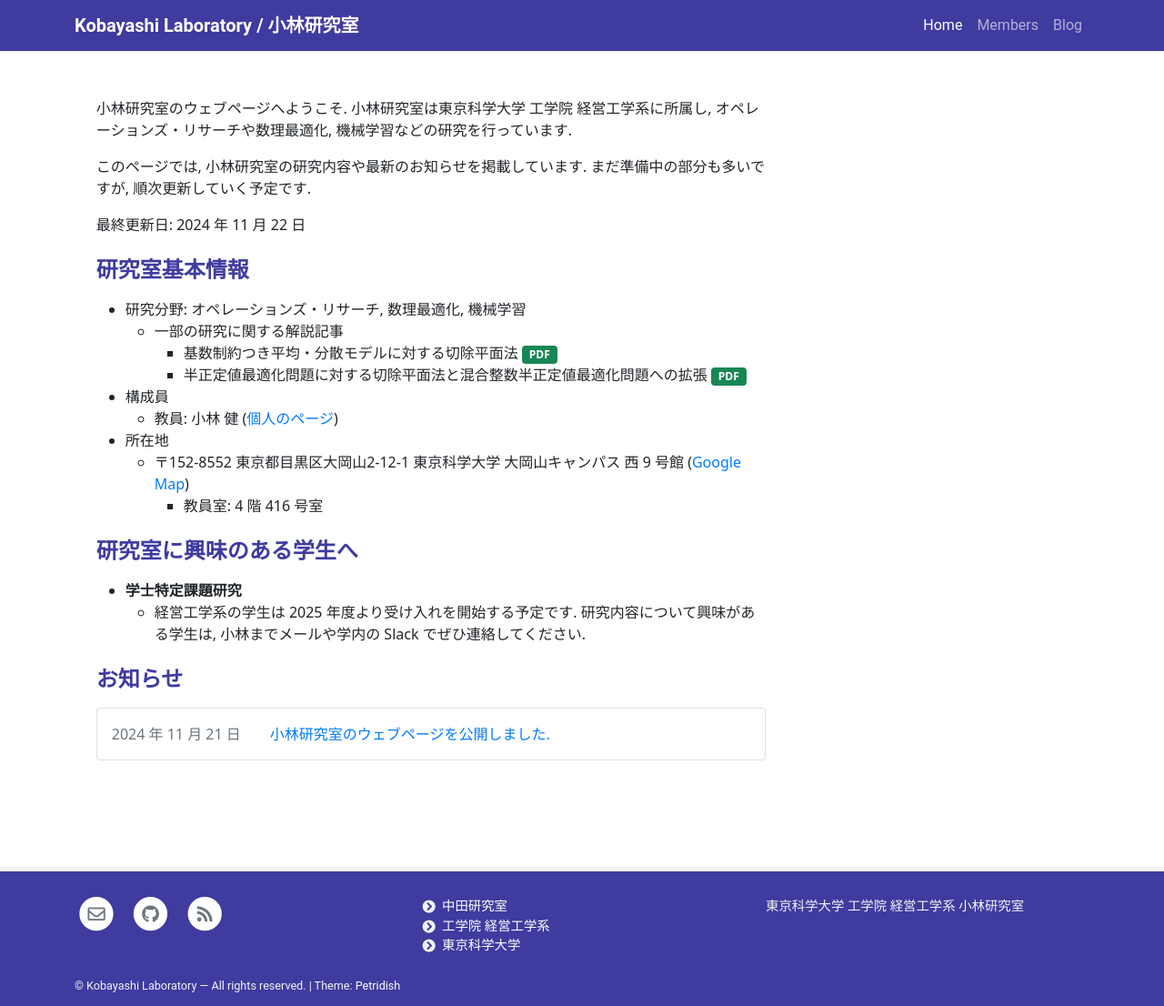
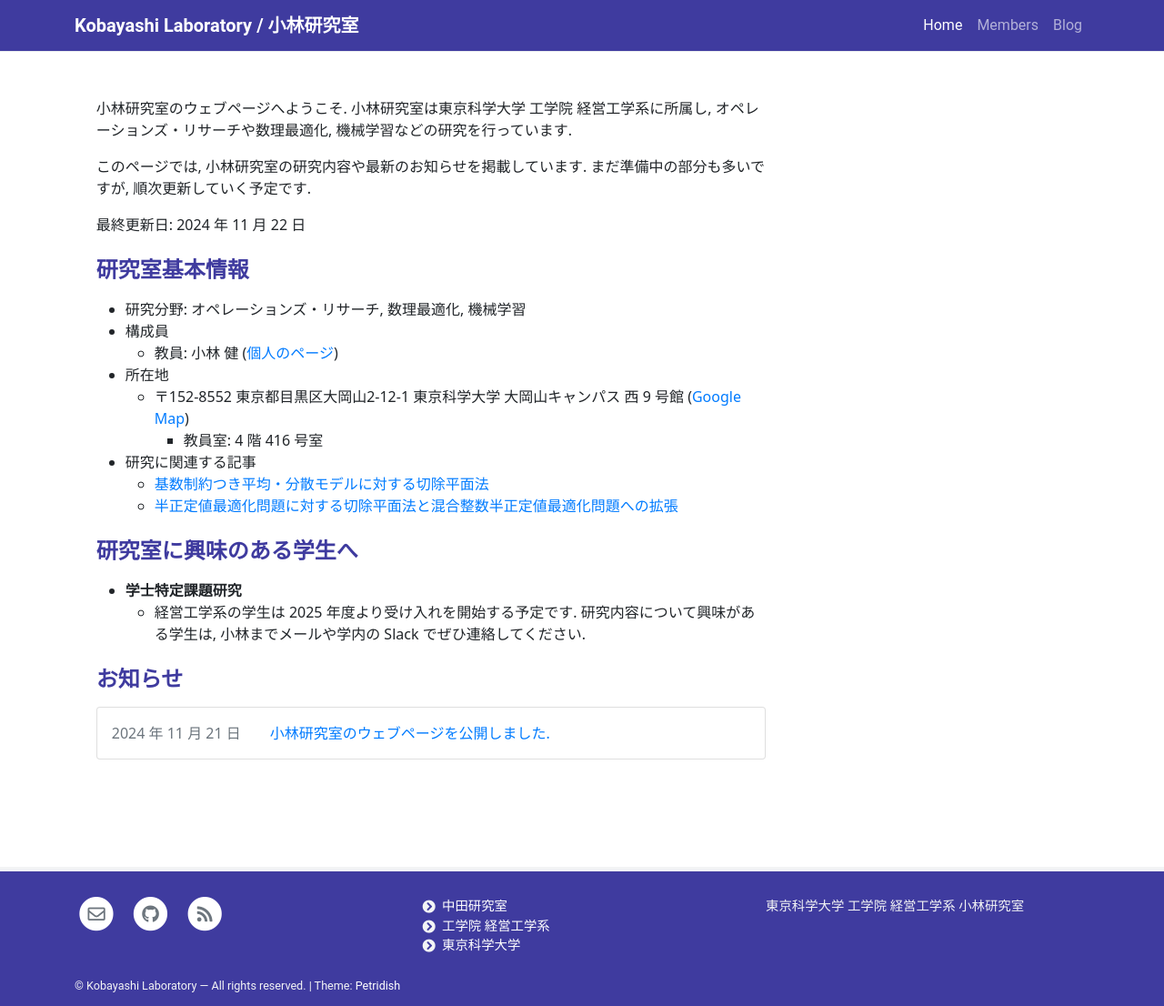
Before and after one commit to isct-koba-lab/isct-koba-lab.github.io, a Jekyll site: the page built from pages/home.md, in a window 1280 px wide. Shown: the whole page at 91% size. Built offline with Jekyll 4.4.1, drawn with Linux system fonts in a browser that asks for light colours.

Commit message:
update home

```diff
--- a/pages/home.md
+++ b/pages/home.md
@@ -17,15 +17,16 @@
 
 ## 研究室基本情報
 - 研究分野: オペレーションズ・リサーチ, 数理最適化, 機械学習
-  - 一部の研究に関する解説記事
-    - 基数制約つき平均・分散モデルに対する切除平面法  <span class="badge bg-success"> <a target="blank"  style="color:white;text-decoration:none" href="https://orsj.org/wp-content/corsj/or67-7/or67_7_360.pdf">PDF </a> </span>
-    - 半正定値最適化問題に対する切除平面法と混合整数半正定値最適化問題への拡張   <span class="badge bg-success"> <a target="blank"  style="color:white;text-decoration:none" href="https://orsj.org/wp-content/corsj/or65-12/or65_12_656.pdf">PDF </a> </span>
-
 - 構成員
   - 教員: 小林 健 ([個人のページ](https://kenkoba2119.github.io/))
 - 所在地
   - 〒152-8552  東京都目黒区大岡山2-12-1 東京科学大学 大岡山キャンパス 西 9 号館 ([Google Map](https://maps.app.goo.gl/YozBDce4D6CBm4dk8))
     - 教員室: 4 階 416 号室
+- 研究に関連する記事
+    - [基数制約つき平均・分散モデルに対する切除平面法](https://orsj.org/wp-content/corsj/or67-7/or67_7_360.pdf)
+    - [半正定値最適化問題に対する切除平面法と混合整数半正定値最適化問題への拡張](https://orsj.org/wp-content/corsj/or65-12/or65_12_656.pdf)
+
+
 
 
 ## 研究室に興味のある学生へ
```
